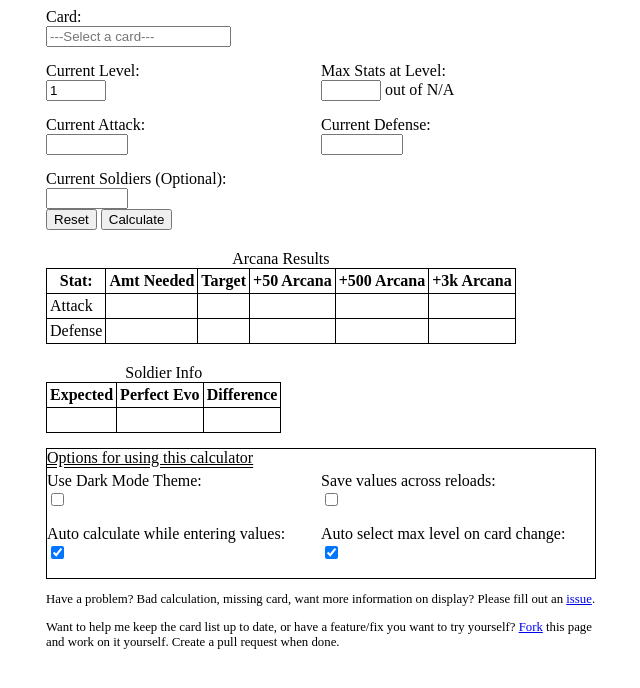
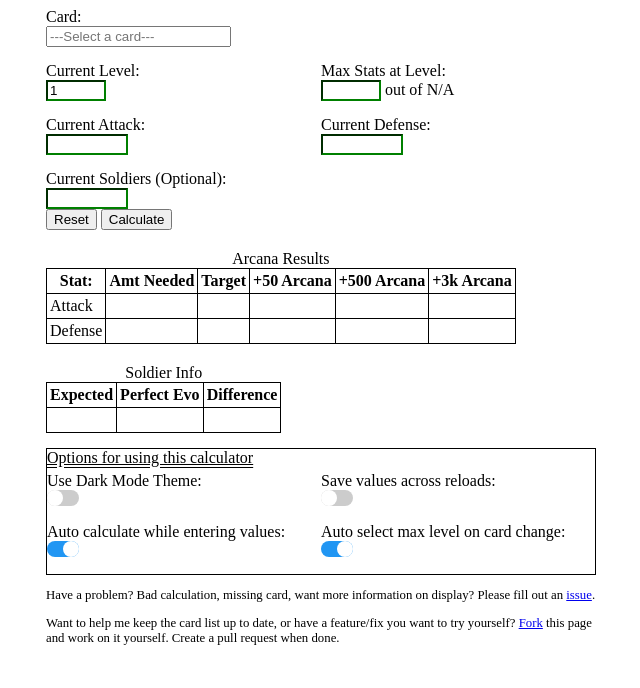
Before and after one commit to kushieda-minori/vc-arcana-calc, a plain HTML site: page index.html in a window 1280 px wide. Shown: the whole page, without its empty margins (319-959 px from the left). Drawn offline with Linux system fonts and the light colour scheme.

Commit message:
change check boxes to display as sliders

```diff
--- a/index.html
+++ b/index.html
@@ -65,6 +65,7 @@
     <script src="cardInfo.js"></script>
     <script type="text/javascript" src="code.js"></script>
 </head>
+
 <body onload="init();" class="">
     <div id="pageContent">
         <noscript><span id="noscript">This web page requires Javascript to be enabled.</span></noscript>
@@ -81,8 +82,12 @@
                     </datalist>
                 </div>
                 <div class="field">
-                    <label for="rebirth">Intending to rebirth:</label>
-                    <input type="checkbox" name="rebirth" id="rebirth" disabled="true" onchange="rebirthChange(this,this.form);" />
+                    <label for="rebirth"><div>Intending to rebirth:</div>
+                    <div class="switch">
+                        <input type="checkbox" name="rebirth" id="rebirth" disabled="true" onchange="rebirthChange(this,this.form);" />
+                        <span class="slider"></span>
+                    </div>
+                    </label>
                 </div>
             </div>
             <div class="col">
@@ -107,7 +112,7 @@
             </div>
             <div class="field">
                 <label for="currentSol">Current Soldiers (Optional):</label>
-                <input type="number" min="1" max="200000" name="currentSol" id="currentSol"/>
+                <input type="number" min="1" max="200000" name="currentSol" id="currentSol" />
             </div>
             <div>
                 <button type="reset">Reset</button>
@@ -118,15 +123,30 @@
             <caption>Arcana Results</caption>
             <thead>
                 <tr>
-                    <th>Stat:</th><th>Amt Needed</th><th>Target</th><th>+50 Arcana</th><th>+500 Arcana</th><th>+3k Arcana</th>
+                    <th>Stat:</th>
+                    <th>Amt Needed</th>
+                    <th>Target</th>
+                    <th>+50 Arcana</th>
+                    <th>+500 Arcana</th>
+                    <th>+3k Arcana</th>
                 </tr>
             </thead>
             <tbody>
                 <tr>
-                    <td>Attack</td><td id="atkMissing"></td><td id="atkTarget"></td><td id="atk50"></td><td id="atk500"></td><td id="atk3000"></td>
+                    <td>Attack</td>
+                    <td id="atkMissing"></td>
+                    <td id="atkTarget"></td>
+                    <td id="atk50"></td>
+                    <td id="atk500"></td>
+                    <td id="atk3000"></td>
                 </tr>
                 <tr>
-                    <td>Defense</td><td id="defMissing"></td><td id=defTarget></td><td id="def50"></td><td id="def500"></td><td id="def3000"></td>
+                    <td>Defense</td>
+                    <td id="defMissing"></td>
+                    <td id=defTarget></td>
+                    <td id="def50"></td>
+                    <td id="def500"></td>
+                    <td id="def3000"></td>
                 </tr>
             </tbody>
         </table>
@@ -134,12 +154,16 @@
             <caption>Soldier Info</caption>
             <thead>
                 <tr>
-                    <th>Expected</th><th>Perfect Evo</th><th>Difference</th>
+                    <th>Expected</th>
+                    <th>Perfect Evo</th>
+                    <th>Difference</th>
                 </tr>
             </thead>
             <tbody>
                 <tr>
-                    <td id="soldiersMax">&nbsp;</td><td id="soldiersPerfect"></td><td id="soldiersDifference"></td>
+                    <td id="soldiersMax">&nbsp;</td>
+                    <td id="soldiersPerfect"></td>
+                    <td id="soldiersDifference"></td>
                 </tr>
             </tbody>
         </table>
@@ -148,22 +172,40 @@
             <form id="settings" onchange="" onsubmit="return false;" autocomplete="off">
                 <div class="col">
                     <div class="field">
-                        <label for="darkmode">Use Dark Mode Theme:</label>
-                        <input type="checkbox" name="darkmode" id="darkmode" onchange="settingCheckChange(this,this.form);" />
+                        <label for="darkmode"><div>Use Dark Mode Theme:</div>
+                            <div class="switch">
+                                <input type="checkbox" name="darkmode" id="darkmode"
+                                    onchange="settingCheckChange(this,this.form);" />
+                                <span class="slider"></span>
+                            </div>
+                        </label>
                     </div>
                     <div class="field">
-                        <label for="savevals">Save values across reloads:</label>
-                        <input type="checkbox" name="savevals" id="savevals" onchange="settingCheckChange(this,this.form);" />
+                        <label for="savevals"><div>Save values across reloads:</div>
+                            <div class="switch">
+                                <input type="checkbox" name="savevals" id="savevals"
+                                    onchange="settingCheckChange(this,this.form);" />
+                                <span class="slider"></span>
+                            </div>
+                        </label>
                     </div>
                 </div>
                 <div class="col">
                     <div class="field">
-                        <label for="autocalc">Auto calculate while entering values:</label>
-                        <input type="checkbox" name="autocalc" id="autocalc" checked="checked" onchange="settingCheckChange(this,this.form);" />
+                        <label for="autocalc"><div>Auto calculate while entering values:</div>
+                            <div class="switch">
+                                <input type="checkbox" name="autocalc" id="autocalc" checked="checked" onchange="settingCheckChange(this,this.form);" />
+                                <span class="slider"></span>
+                            </div>
+                        </label>
                     </div>
                     <div class="field">
-                        <label for="automaxlevel">Auto select max level on card change:</label>
-                        <input type="checkbox" name="automaxlevel" id="automaxlevel" checked="checked" onchange="settingCheckChange(this,this.form);" />
+                        <label for="automaxlevel"><div>Auto select max level on card change:</div>
+                            <div class="switch">
+                                <input type="checkbox" name="automaxlevel" id="automaxlevel" checked="checked" onchange="settingCheckChange(this,this.form);" />
+                                <span class="slider"></span>
+                            </div>
+                        </label>
                     </div>
                 </div>
             </form>
@@ -181,4 +223,5 @@
         </div>
     </div>
 </body>
+
 </html>
--- a/style.css
+++ b/style.css
@@ -5,7 +5,9 @@
   color: #ddd;
 }
 
-.dark-mode input, .dark-mode select, .dark-mode button {
+.dark-mode input,
+.dark-mode select,
+.dark-mode button {
   background: #888;
   color: #ddd;
   border-color: #ccc;
@@ -26,7 +28,6 @@
 .dark-mode :visited {
   color: pink;
 }
-
 
 /* common styles*/
 #noscript {
@@ -54,45 +55,53 @@
 }
 
 label {
-    display:block;
+  display: block;
 }
-
 
 /* the has selector is only valid in CSS4 which no browsers actually support yet */
 .field:has(input:disabled) {
-    display:none;
+  display: none;
 }
 
 .field:has(input:enabled) {
-    display:initial;
+  display: initial;
 }
 
 .field {
-    padding-bottom:15px;
+  padding-bottom: 15px;
   width: 100%;
 }
 
+input:in-range {
+  border-color: green;
+}
+
 .col {
-    display:flex;
+  display: flex;
 }
 .col div.field {
-    flex:auto;
+  flex: auto;
 }
 
-#currentLevel, #maxLevel {
+#currentLevel,
+#maxLevel {
   width: 7ch;
 }
 
-#currentAtk, #currentDef, #currentSol {
+#currentAtk,
+#currentDef,
+#currentSol {
   width: 10ch;
 }
 
 table {
-  margin-top:20px;
+  margin-top: 20px;
   border-collapse: collapse;
 }
 
-table, th, td {
+table,
+th,
+td {
   border: 1px solid black;
   padding: 3px;
 }
@@ -100,3 +109,58 @@ table, th, td {
 .footer {
   font-size: 0.8em;
 }
+
+/* checkbox as slider */
+.switch {
+  position: relative;
+  display: inline-block;
+  width: 2em;
+  height: 1em;
+}
+
+/* Hide default HTML checkbox */
+.switch input {
+  opacity: 0;
+  width: 0;
+  height: 0;
+}
+/* The slider */
+.slider {
+  position: absolute;
+  cursor: pointer;
+  top: 0;
+  left: 0;
+  right: 0;
+  bottom: 0;
+  background-color: #ccc;
+  -webkit-transition: 0.4s;
+  transition: 0.4s;
+  border-radius: 1em;
+}
+
+.slider:before {
+  position: absolute;
+  content: '';
+  height: 1em;
+  width: 1em;
+  left: 0px;
+  bottom: 0px;
+  background-color: white;
+  -webkit-transition: 0.4s;
+  transition: 0.4s;
+  border-radius: 50%;
+}
+
+input:checked + .slider {
+  background-color: #2196f3;
+}
+
+input:focus + .slider {
+  box-shadow: 0 0 1px #2196f3;
+}
+
+input:checked + .slider:before {
+  -webkit-transform: translateX(1em);
+  -ms-transform: translateX(1em);
+  transform: translateX(1em);
+}
```
Lines whose indentation alone changed are shown as unchanged.
